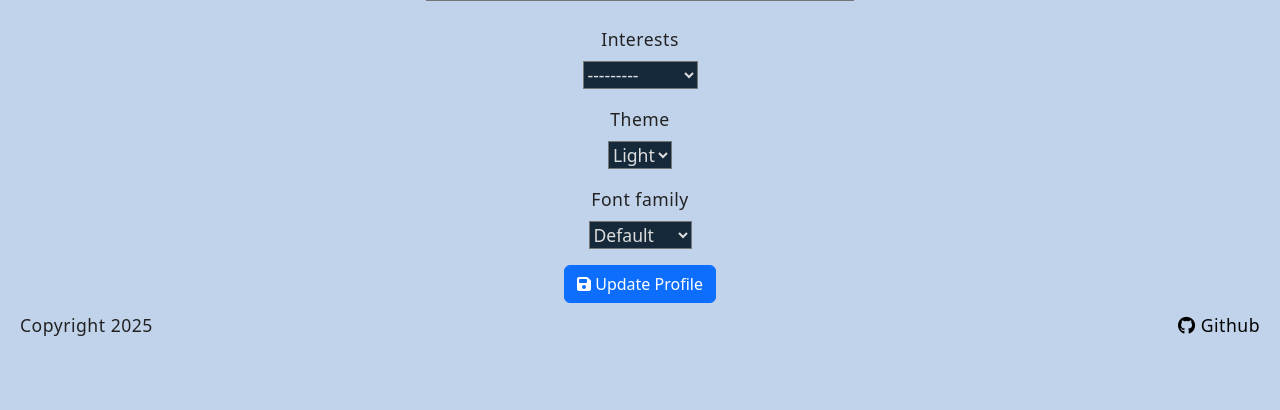
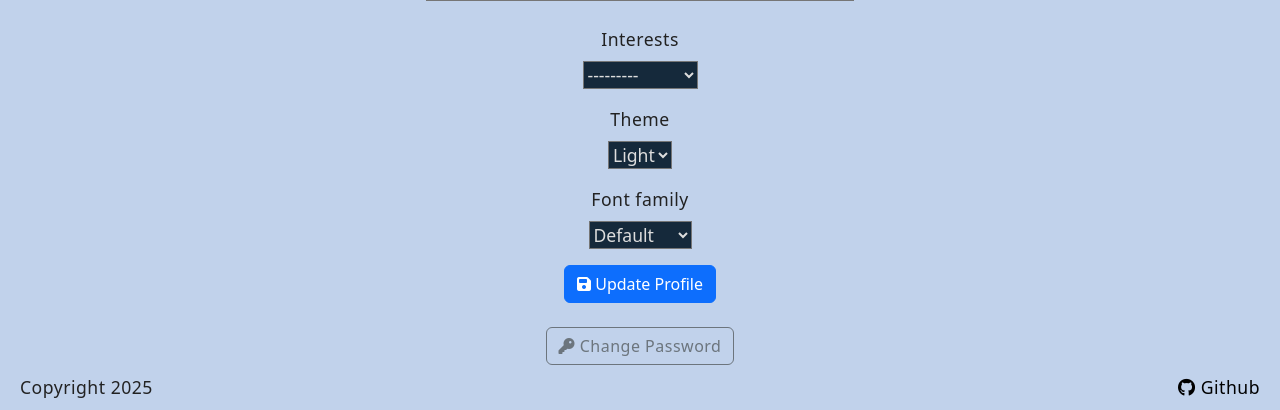
Before and after one commit to j0hanz/Team6-Feb25Hackathon, a Django app: page /profiles/ in a window 1280 px wide. Shown: the part 1086-1496 px from the top of the page. Before the commit the page ends 1422 px from the top, so only its background shows below. Run offline with Django 5.2, Linux system fonts and the light colour scheme; the visitor is signed in with stand-in values (Sample User, id 1); some web fonts are replaced.

Commit message:
Enhance profile template with password change link and form group styling

```diff
--- a/profiles/templates/profiles/profile.html
+++ b/profiles/templates/profiles/profile.html
@@ -23,7 +23,7 @@
               enctype="multipart/form-data">
           {% csrf_token %}
           {% for field in form %}
-            <div class="mb-3">
+            <div class="mb-3 form-group">
               <label for="{{ field.id_for_label }}"
                      class="form-label d-block">
                 {{ field.label }}
@@ -45,6 +45,12 @@
             </button>
           </div>
         </form>
+        <div class="text-center mt-4">
+          <a href="{% url 'password_change' %}"
+             class="btn btn-outline-secondary">
+            <i class="fas fa-key"></i> Change Password
+          </a>
+        </div>
       </div>
     </div>
   </div>
```
